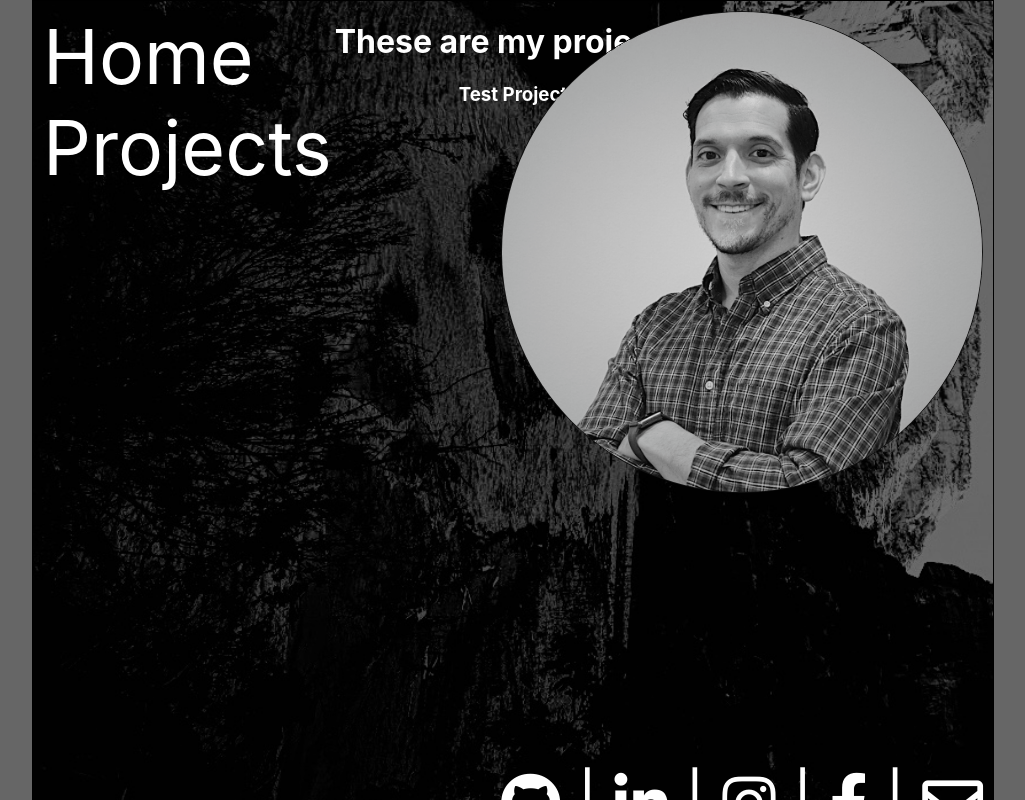
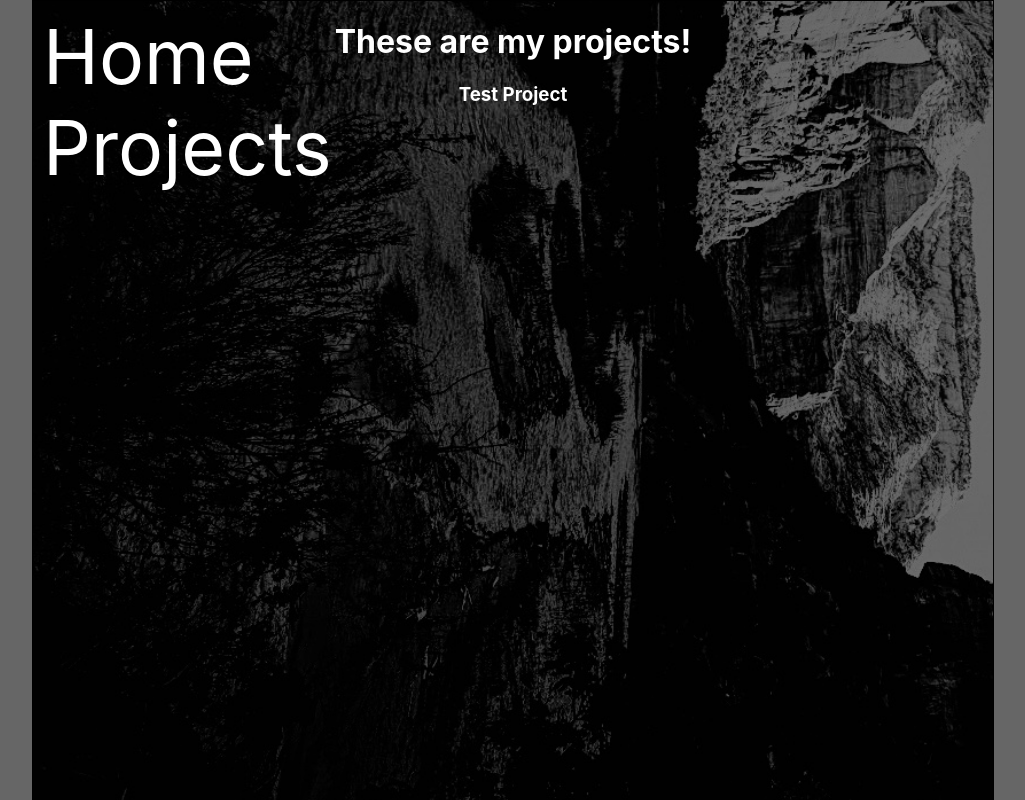
Before and after one commit to mddilley/portfolio-site, a React (Create React App) app: page /projects in a window 1280 px wide. Shown: the top 800 px of the page, without its empty margins (127-1152 px from the left). Built offline with nearby package versions, Linux system fonts and the light colour scheme.

Commit message:
Install react-router and react-router-dom, import BrowserRouter in App.js and add Router to div.wrapper in render, create / and /projects routes with TopBar always rendering, import Link and change anchors to Link tags in TopBar component, change class to className in Home component

```diff
--- a/package.json
+++ b/package.json
@@ -5,6 +5,8 @@
   "dependencies": {
     "react": "^16.8.6",
     "react-dom": "^16.8.6",
+    "react-router": "^5.0.0",
+    "react-router-dom": "^5.0.0",
     "react-scripts": "3.0.1"
   },
   "scripts": {
--- a/src/App.js
+++ b/src/App.js
@@ -1,5 +1,6 @@
 import React from 'react';
 import './App.css';
+import { BrowserRouter as Router, Route } from 'react-router-dom'
 import Home from './Components/Home'
 import TopBar from './Components/TopBar'
 import Projects from './Components/Projects'
@@ -9,9 +10,11 @@ function App() {
     <div className="table">
       <div className="tablecell">
         <div className="wrapper">
-          <TopBar />
-          <Home />
-          <Projects />
+          <Router>
+            <TopBar />
+            <Route exact path="/" component={Home}/>
+            <Route exact path="/projects" component={Projects}/>
+          </Router>
         </div>
       </div>
     </div>
--- a/src/Components/Home.js
+++ b/src/Components/Home.js
@@ -2,8 +2,8 @@ import React from 'react'
 
 function Home() {
   return <>
-         <div class="top-right">
-           <img src="/headshot2squared.png" alt="Mike Dilley headshot" class="img-circle" />
+         <div className="top-right">
+           <img src="/headshot2squared.png" alt="Mike Dilley headshot" className="img-circle" />
          </div>
          <div className="bottom-right">
            <a href="https://github.com/mddilley"><i className="fab fa-github"></i></a><span>  | </span>
--- a/src/Components/TopBar.js
+++ b/src/Components/TopBar.js
@@ -1,9 +1,10 @@
 import React from 'react'
+import { Link } from 'react-router-dom'
 
 function TopBar() {
   return <div className="top-left">
-          <a href="#home">Home</a><br/>
-          <a href="#projects">Projects</a>
+          <Link to="/">Home</Link><br/>
+          <Link to="/projects">Projects</Link>
          </div>
 }
 
```
Also changed, not shown: 1 other file (tests, documents, lock files or other folders).
